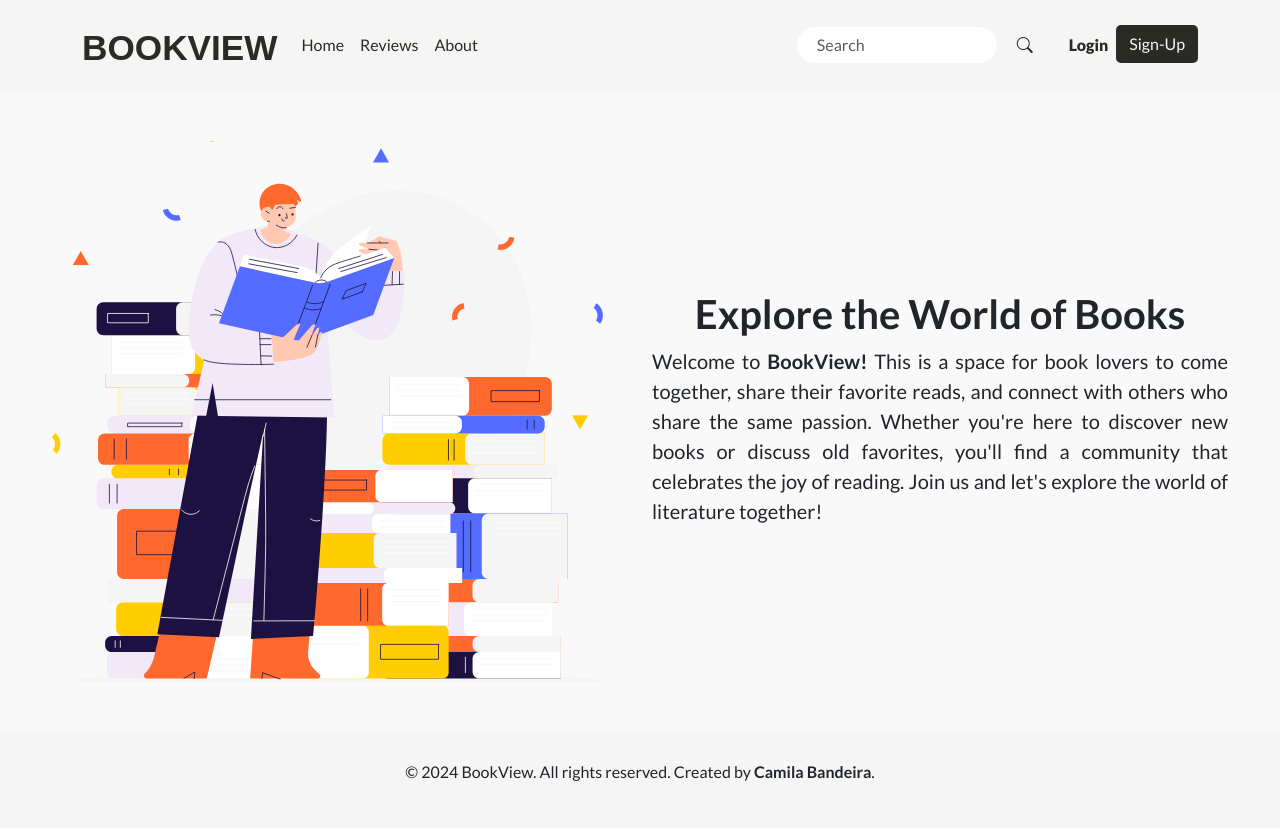
After one commit to camilabandeira/BookView, a Django app: template blog/templates/blog/about_page.html in a window 1280 px wide. The commit adds this page. Run offline with Django 3.2, Linux system fonts and the light colour scheme; the template is opened without the code that fills it, so the values that code supplies are empty; some web fonts are replaced.

Commit message:
Refactor: Add about_page view and template

```diff
--- /dev/null
+++ b/blog/templates/blog/about_page.html
@@ -0,0 +1,25 @@
+{% extends 'base.html' %}
+{% load static %}
+
+{% block title %}
+    About
+{% endblock %}
+
+{% block content %}
+
+<section class="about-section">
+    <div class="container about-container">
+        <div class="row">
+
+            <div class="col-md-6">
+                <img src="{% static 'images/about_image.svg' %}" alt="Illustration">
+            </div>
+
+            <div class="col-md-6 about-text">
+                <h1>Explore the World of Books</h1>
+                <p>Welcome to <strong>BookView!</strong> This is a space for book lovers to come together, share their favorite reads, and connect with others who share the same passion. Whether you're here to discover new books or discuss old favorites, you'll find a community that celebrates the joy of reading. Join us and let's explore the world of literature together!</p>
+            </div>
+        </div>
+    </div>
+</section>
+{%  endblock %}
--- a/blog/urls.py
+++ b/blog/urls.py
@@ -4,4 +4,5 @@ from . import views
 urlpatterns = [
     path('', views.homepage, name='homepage'),
     path('reviews/', views.reviews_page, name='reviews'),
+    path('about/', views.about_page, name='about'),
 ]
--- a/blog/views.py
+++ b/blog/views.py
@@ -23,3 +23,6 @@ def reviews_page(request):
     page_obj = paginator.get_page(page_number)
 
     return render(request, 'blog/reviews_page.html', {'page_obj': page_obj})
+
+def about_page(request):
+    return render(request, 'blog/about_page.html')
--- /dev/null
+++ b/static/css/about_page.css
@@ -0,0 +1,52 @@
+.about-section {
+    background-color: var(--color-light-gray);
+    padding: 50px 0;
+}
+
+.about-section img {
+    max-width: 100%;
+    height: auto;
+}
+
+.about-text {
+    display: flex;
+    justify-content: center;
+    align-items: center;
+    flex-direction: column;
+}
+
+.about-text h1 {
+    padding-top: 0.625rem;
+    font-size: 2.5rem;
+    font-weight: bold;
+}
+
+.about-text p {
+    text-align: justify;
+    font-size: 1.25rem;
+}
+
+.about-container {
+    max-width: 75rem;
+    margin: auto;
+}
+
+@media (max-width: 768px),
+(min-width: 769px) and (max-width: 1180px) {
+    .about-section {
+        text-align: center;
+    }
+
+    .about-text h1 {
+        font-size: 1.5rem;
+    }
+
+    .about-text p {
+        font-size: 1.125rem;
+        margin: auto 0;
+    }
+
+    .about-section img {
+        margin: 0 auto !important;
+    }
+}
--- a/templates/base.html
+++ b/templates/base.html
@@ -1,3 +1,5 @@
+{% load static %}
+
 <!DOCTYPE html>
 <html lang="en">
 
@@ -5,41 +7,33 @@
     <meta charset="UTF-8">
     <meta name="viewport" content="width=device-width, initial-scale=1.0">
 
-
-    <!-- Stylesheets -->
-
+    <!-- Bootstrap CSS -->
     <link href="https://cdn.jsdelivr.net/npm/bootstrap@5.3.0-alpha1/dist/css/bootstrap.min.css" rel="stylesheet">
 
-    {%load  static %}
 
+    <!-- Custom styles -->
     <link rel="stylesheet" href="{% static 'css/base.css' %}">
+    <link rel="stylesheet" href="{% static 'css/reviews.css' %}">
+    <link rel="stylesheet" href="{% static 'css/about_page.css' %}">
     <link rel="stylesheet" href="https://cdn.jsdelivr.net/npm/bootstrap-icons/font/bootstrap-icons.css">
 
-    <!-- Add the reviews.css globally to both homepage and reviews page -->
-    <link rel="stylesheet" href="{% static 'css/reviews.css' %}">
 
+    <!-- Favicon -->
     <link type="image/png" sizes="32x32" rel="icon" href="{% static 'images/favicon.png' %}" />
 
     <title>{% block title %}BookView{% endblock %}</title>
 </head>
 
 <body>
-    <!-- Header -->
     <header>
         <!-- Navigation Bar -->
         <nav class="navbar navbar-expand-lg navbar-light">
             <div class="container d-flex gap-3">
-
-                <!-- Title -->
                 <a class="navbar-title mx-lg-0" href="{% url 'homepage' %}">BOOKVIEW</a>
-
-                <!-- Mobile Toggle Button -->
                 <button class="navbar-toggler" type="button" data-bs-toggle="collapse" data-bs-target="#navbarNav"
                     aria-controls="navbarNav" aria-expanded="false" aria-label="Toggle navigation">
                     <span class="navbar-toggler-icon"></span>
                 </button>
-
-                <!-- Collapsible Menu -->
                 <div class="collapse navbar-collapse" id="navbarNav">
                     <ul class="navbar-nav text-center">
                         <li class="nav-item">
@@ -49,10 +43,8 @@
                             <a class="nav-link" href="{% url 'reviews' %}">Reviews</a>
                         </li>
                         <li class="nav-item">
-                            <a class="nav-link" href="#">About</a>
+                            <a class="nav-link" href="{% url 'about'%}">About</a>
                         </li>
-
-                        <!-- Mobile Login and Sign-Up -->
                         {% if not user.is_authenticated %}
                         <li class="nav-item d-lg-none">
                             <a class="nav-link" href="#">Login</a>
@@ -78,35 +70,31 @@
                     </form>
                 </div>
 
-                <!-- Desktop Login and Sign-Up -->
+                <!-- Desktop Login/Sign-Up -->
                 <ul class="navbar-nav d-none d-lg-flex ms-auto">
-
                     <li class="nav-item">
                         <a class="nav-link login-desktop" href="#">Login</a>
                     </li>
                     <li class="nav-item">
                         <a class="btn btn-signup" href="#">Sign-Up</a>
                     </li>
-
                 </ul>
             </div>
         </nav>
     </header>
 
-    <!-- Page Content -->
     <main>
         {% block content %}
-        <!-- Conteúdo dinâmico de cada página vai aqui -->
         {% endblock %}
     </main>
 
+    <footer>
+        <p>© 2024 BookView. All rights reserved. Created by <strong>Camila Bandeira</strong>.</p>
+    </footer>
 
- <!-- Footer -->
- <footer>
-   <p>© 2024 BookView. All rights reserved. Created by <strong>Camila Bandeira</strong>.</p>
-</footer>
-<script src="https://cdn.jsdelivr.net/npm/@popperjs/core@2.11.6/dist/umd/popper.min.js"></script>
-<script src="https://cdn.jsdelivr.net/npm/bootstrap@5.3.0-alpha1/dist/js/bootstrap.min.js"></script>
+    <!-- Bootstrap JS -->
+    <script src="https://cdn.jsdelivr.net/npm/@popperjs/core@2.11.6/dist/umd/popper.min.js"></script>
+    <script src="https://cdn.jsdelivr.net/npm/bootstrap@5.3.0-alpha1/dist/js/bootstrap.min.js"></script>
 
 </body>
 
```
Also changed, not shown: static/images/about_image.svg (added).
